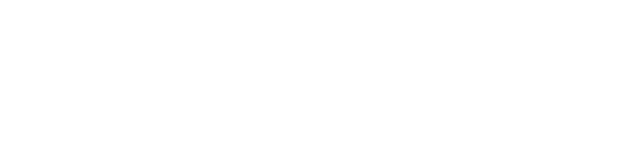
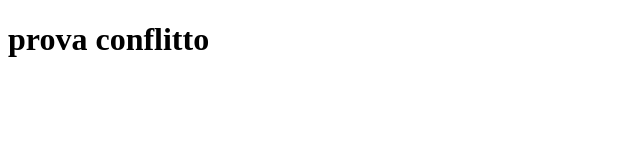
Before and after one commit to Abraxas-7/prova-git, a plain HTML site: page index.html in a window 1280 px wide. Shown: the whole page, without its empty margins (0-640 px from the left). Drawn offline with Linux system fonts and the light colour scheme.

Commit message:
prova conflitto

```diff
--- a/index.html
+++ b/index.html
@@ -1,9 +1,16 @@
 <!DOCTYPE html>
 <html lang="en">
-  <head>
-    <meta charset="UTF-8" />
-    <meta name="viewport" content="width=device-width, initial-scale=1.0" />
-    <title>Document</title>
-  </head>
-  <body></body>
+
+<head>
+  <meta charset="UTF-8" />
+  <meta name="viewport" content="width=device-width, initial-scale=1.0" />
+  <title>Document</title>
+</head>
+
+<body>
+  <header>
+    <h1>prova conflitto</h1>
+  </header>
+</body>
+
 </html>
```
